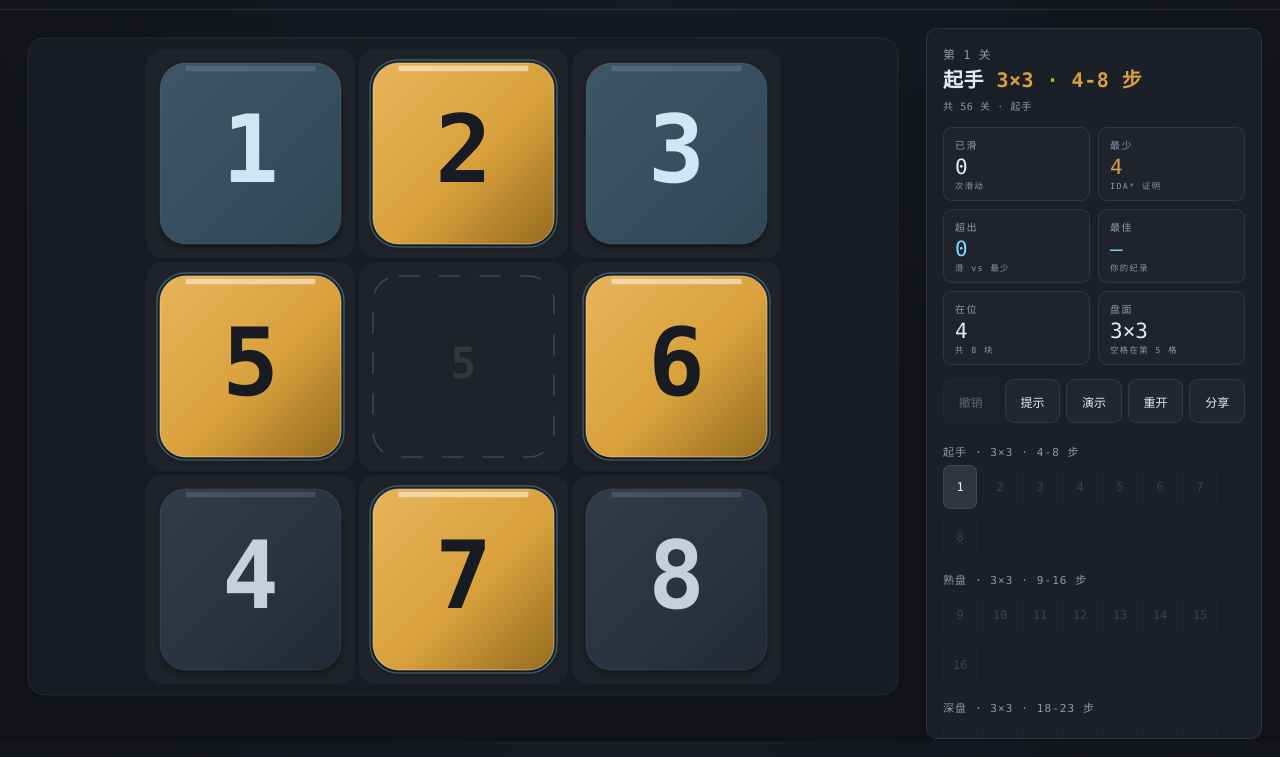
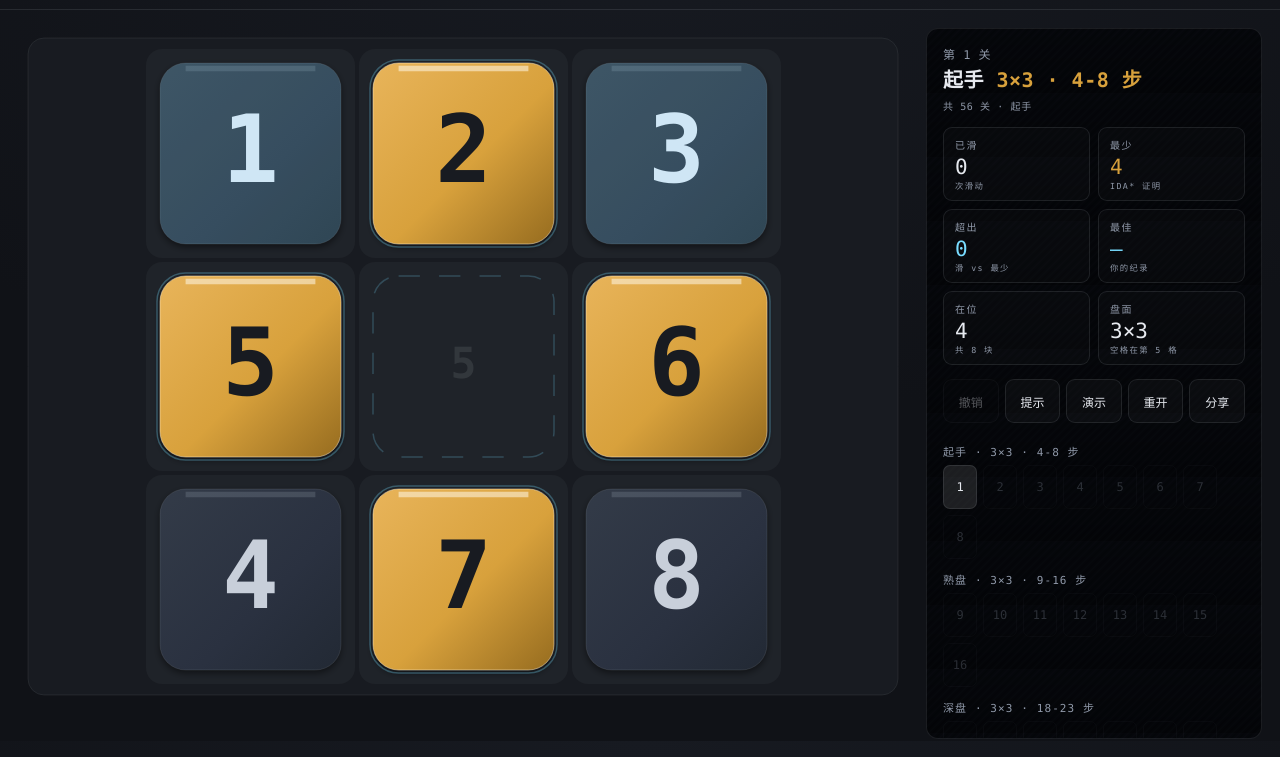
Before and after one commit to z-biz-game/z-biz-game-slide15-cos, a website with bundled scripts: page index.html in a window 1280 px wide. Shown: the part 59-816 px from the top of the page. Built offline with nearby package versions, Linux system fonts and the light colour scheme.

Commit message:
css: 面板接入仓内生成的托盘纹理；附帧率对拍与阴性对照实测
.panel 以 background-image 平铺 assets/texture/tray-64.png（overlay 混合，暗底仍可读），
让生成纹理在应用内被真实引用而非空资产。路径 css/../assets/texture/tray-64.png 盘上存在。

帧率对拍（/tmp harness，复刻 view.js step() 补间内核，LCG 定种、等虚拟时长取样）：
- dt 写法(线上) 主动滑行窗 T≤0.083s 最大误差比=2.43（≤3.0 属一阶采样滞后边界）→ 绿；
  跑满 1s 三档落位全等=1（回合制玩法状态从不读帧 dt，结构性帧率无关）。
- 阴性对照 把 dt*RATE 换成常量 1/60：同窗最大误差比=6.18（>3.6）→ 红，尺子有效。
- 抖动衰减 shake-=dt*2.6：归零墙钟 30/60/120Hz=0.367/0.383/0.383s，按秒一致。
cos_load_sweep LOADED；sellability 维持 17/17。

```diff
--- a/css/game.css
+++ b/css/game.css
@@ -44,7 +44,7 @@ button { font: inherit; color: inherit; background: none; border: none; cursor:
 .hint-line { height: 34px; overflow: hidden; line-height: 17px; font-size: 12px; color: var(--ink-dim); text-align: center; }
 .hint-line b { color: var(--cyan); font-weight: 600; }
 
-.panel { border: 1px solid var(--line); border-radius: 12px; background: var(--panel); padding: 16px; display: flex; flex-direction: column; gap: 14px; overflow: auto; }
+.panel { border: 1px solid var(--line); border-radius: 12px; background-color: var(--panel); background-image: url("../assets/texture/tray-64.png"); background-repeat: repeat; background-blend-mode: overlay; padding: 16px; display: flex; flex-direction: column; gap: 14px; overflow: auto; }
 .crumbs { font-size: 12px; color: var(--ink-dim); letter-spacing: 0.04em; }
 .crumbs b { display: block; font-size: 20px; color: var(--ink); font-weight: 600; margin-top: 2px; }
 .crumbs .band { color: var(--brass); }
```
